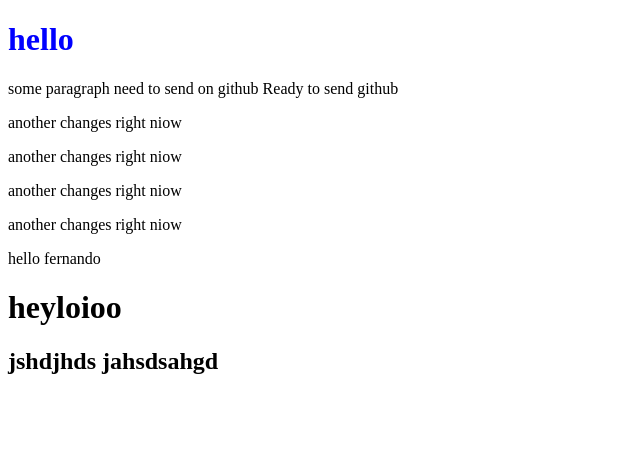
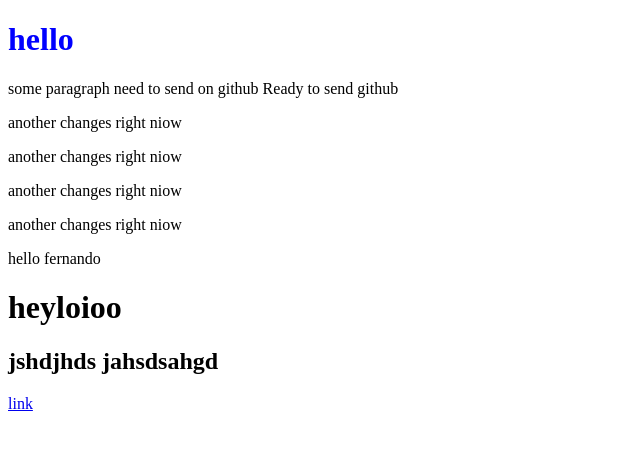
Before and after one commit to ZainabShakeel/fernandotest, a plain HTML site: page index.html in a window 1280 px wide. Shown: the full height of the page, 0-640 px from the left. Drawn offline with Linux system fonts and the light colour scheme.

Commit message:
link added

```diff
--- a/index.html
+++ b/index.html
@@ -19,5 +19,6 @@
         <p>hello fernando</p>
         <h1>heyloioo</h1>
         <h2>jshdjhds jahsdsahgd</h2>
+        <a href="www.google.com">link</a>
     </body>
 </html>
```
